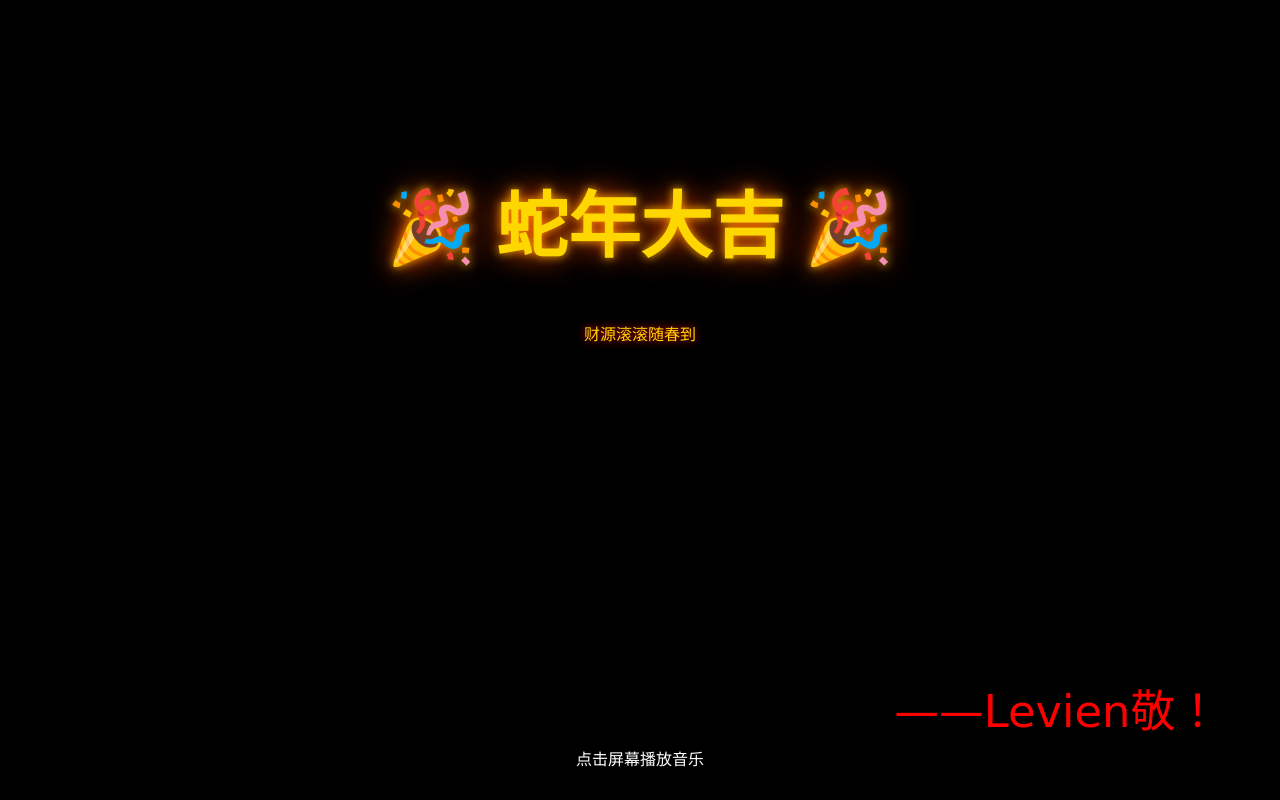
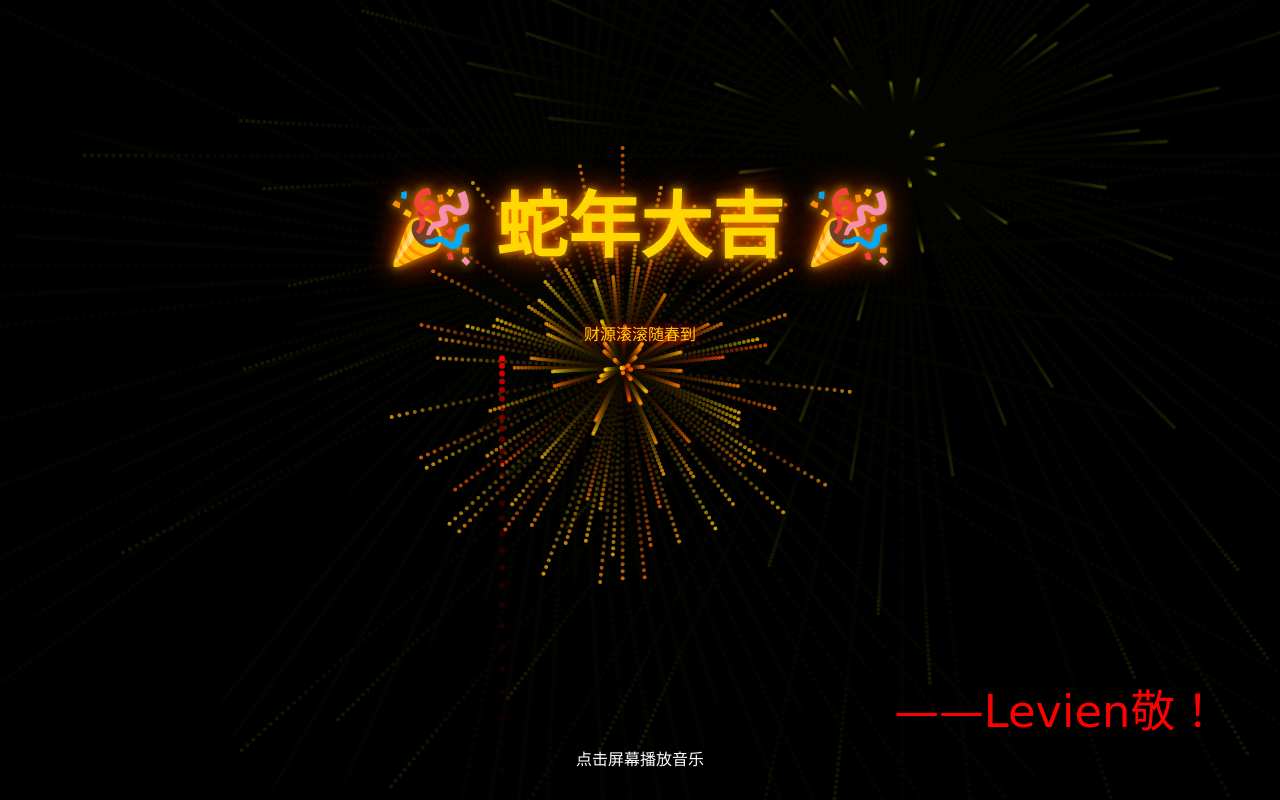
Before and after one commit to LevienZh/newyear, a plain HTML site: page index.html in a window 1280 px wide. Drawn offline with Linux system fonts and the light colour scheme.

Commit message:
Update index.html

```diff
--- a/index.html
+++ b/index.html
@@ -29,7 +29,7 @@
         }
         .message {
             position: absolute;
-            top: 15%; /* 调整顶部位置 */
+            top: 15%;
             width: 100%;
             text-align: center;
             color: #FFD700;
@@ -37,7 +37,7 @@
             text-shadow: 0 0 10px #FF0000;
         }
         h1 {
-            font-size: 4.5em; /* 增大字体 */
+            font-size: 4.5em;
             animation: glow 2s ease-in-out infinite;
         }
         #playHint {
@@ -69,34 +69,21 @@
     </audio>
 
     <script>
-        // 烟花类型配置
         const FIREWORK_TYPES = [
-            {
-                colors: [0, 60], // 红黄色系
-                particleCount: 120,
-                explosionRadius: 8
-            },
-            {
-                colors: [120, 180], // 蓝绿色系
-                particleCount: 80,
-                explosionRadius: 5
-            },
-            {
-                colors: [240, 300], // 紫粉色系
-                particleCount: 150,
-                explosionRadius: 6
-            }
+            { colors: [0, 60], particleCount: 120, explosionRadius: 8 },
+            { colors: [120, 180], particleCount: 80, explosionRadius: 5 },
+            { colors: [240, 300], particleCount: 150, explosionRadius: 6 }
         ];
 
         class Firework {
-            constructor(canvas, ctx, x, y) { // 接收点击坐标
+            constructor(canvas, ctx, x, y) {
                 this.canvas = canvas;
                 this.ctx = ctx;
                 this.x = x;
                 this.startY = canvas.height;
                 this.y = this.startY;
-                this.targetY = y; // 目标为点击位置Y坐标
-                this.speed = 8; // 加快速度
+                this.targetY = y;
+                this.speed = 2 + Math.random(); // 降低速度（原速的1/3）
                 this.radius = 3;
                 this.exploded = false;
                 this.particles = [];
@@ -106,7 +93,7 @@
             update() {
                 if (!this.exploded) {
                     const dy = this.targetY - this.y;
-                    this.y += dy * 0.1; // 缓动效果
+                    this.y += dy * 0.05; // 减缓上升速度
                     if (Math.abs(dy) < 5) this.explode();
                 } else {
                     this.particles.forEach(particle => {
@@ -158,28 +145,42 @@
         canvas.height = window.innerHeight;
 
         const fireworks = [];
+        let lastAutoFireworkTime = 0;
 
-        // 点击事件处理
+        // 自动生成烟花
+        function createAutoFirework() {
+            const x = Math.random() * canvas.width;
+            const y = Math.random() * canvas.height * 0.5; // 在屏幕上半部分随机位置爆炸
+            fireworks.push(new Firework(canvas, ctx, x, y));
+        }
+
+        // 点击/触摸事件处理
+        function handleInteraction(x, y) {
+            fireworks.push(new Firework(canvas, ctx, x, y));
+        }
+
         canvas.addEventListener('click', (e) => {
             const rect = canvas.getBoundingClientRect();
-            const x = e.clientX - rect.left;
-            const y = e.clientY - rect.top;
-            fireworks.push(new Firework(canvas, ctx, x, y));
+            handleInteraction(e.clientX - rect.left, e.clientY - rect.top);
         });
 
-        // 触摸事件支持
         canvas.addEventListener('touchstart', (e) => {
             e.preventDefault();
             const rect = canvas.getBoundingClientRect();
-            const x = e.touches[0].clientX - rect.left;
-            const y = e.touches[0].clientY - rect.top;
-            fireworks.push(new Firework(canvas, ctx, x, y));
+            handleInteraction(e.touches[0].clientX - rect.left, e.touches[0].clientY - rect.top);
         });
 
         // 动画循环
         function animate() {
             ctx.fillStyle = 'rgba(0, 0, 0, 0.1)';
             ctx.fillRect(0, 0, canvas.width, canvas.height);
+
+            // 自动生成烟花（每1.5秒一个）
+            const now = Date.now();
+            if (now - lastAutoFireworkTime > 1500) {
+                createAutoFirework();
+                lastAutoFireworkTime = now;
+            }
 
             fireworks.forEach((firework, index) => {
                 firework.update();
@@ -192,7 +193,7 @@
         }
         animate();
 
-        // 动态祝福语（保持不变）
+        // 动态祝福语
         const blessings = ["财源滚滚随春到", "喜气洋洋伴福来", "万事如意新春乐", "阖家幸福庆团圆"];
         let index = 0;
         setInterval(() => {
@@ -204,7 +205,7 @@
             }, 500);
         }, 3000);
 
-        // 音乐控制（保持不变）
+        // 音乐控制
         document.addEventListener('click', () => {
             const music = document.getElementById('music');
             music.play();
```
